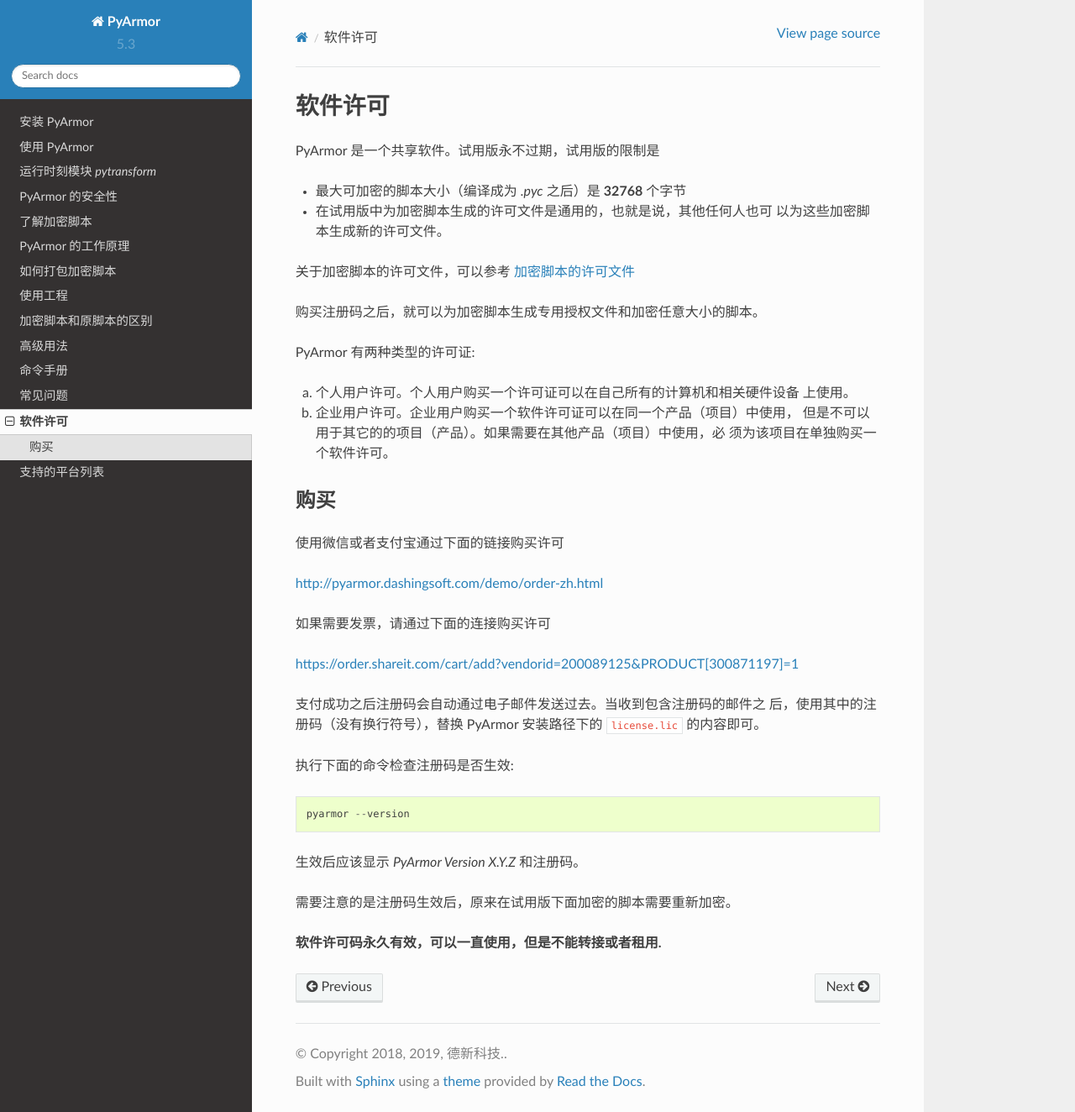
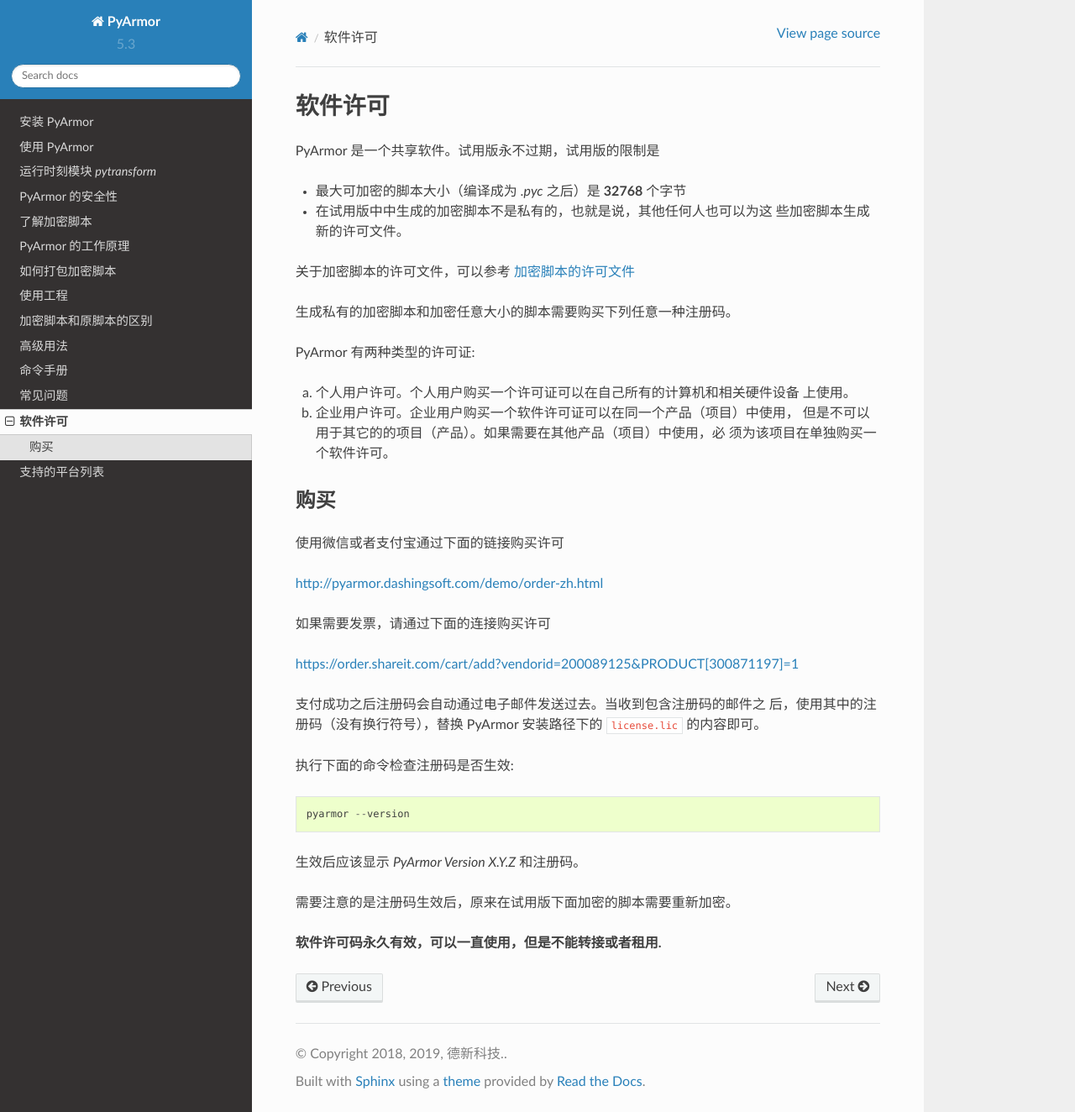
Before and after one commit to dashingsoft/pyarmor-docs-zh, a Sphinx documentation site: the page built from docs/license.rst, in a window 1280 px wide and 1324 px high. Shown: the whole window at 84% size. Built offline with Sphinx 7.4.7 and the Read the Docs theme 2.0.0, drawn with Linux system fonts in a browser that asks for light colours.

Commit message:
Refine license

```diff
--- a/docs/license.rst
+++ b/docs/license.rst
@@ -6,12 +6,12 @@
 PyArmor 是一个共享软件。试用版永不过期，试用版的限制是
 
 * 最大可加密的脚本大小（编译成为 `.pyc` 之后）是 **32768** 个字节
-* 在试用版中为加密脚本生成的许可文件是通用的，也就是说，其他任何人也可
-  以为这些加密脚本生成新的许可文件。
+* 在试用版中中生成的加密脚本不是私有的，也就是说，其他任何人也可以为这
+  些加密脚本生成新的许可文件。
 
 关于加密脚本的许可文件，可以参考 :ref:`加密脚本的许可文件`
 
-购买注册码之后，就可以为加密脚本生成专用授权文件和加密任意大小的脚本。
+生成私有的加密脚本和加密任意大小的脚本需要购买下列任意一种注册码。
 
 PyArmor 有两种类型的许可证:
 
```
